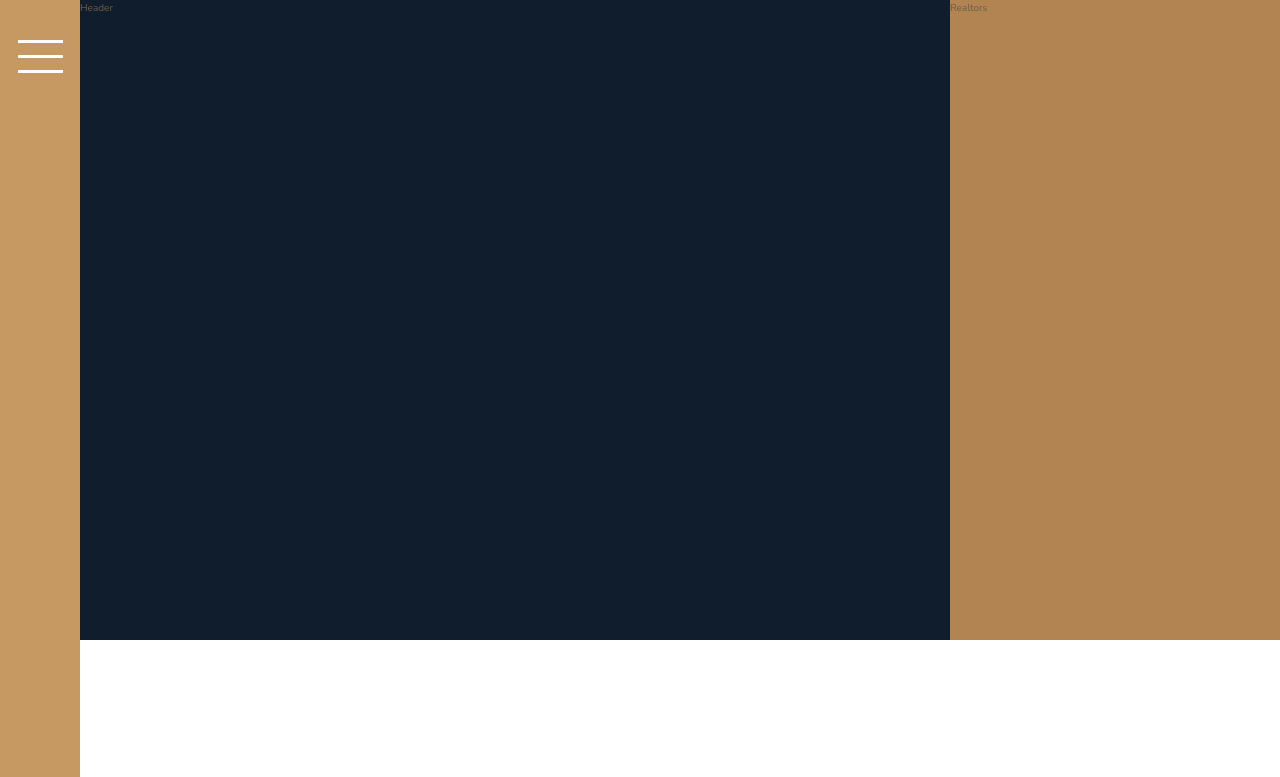
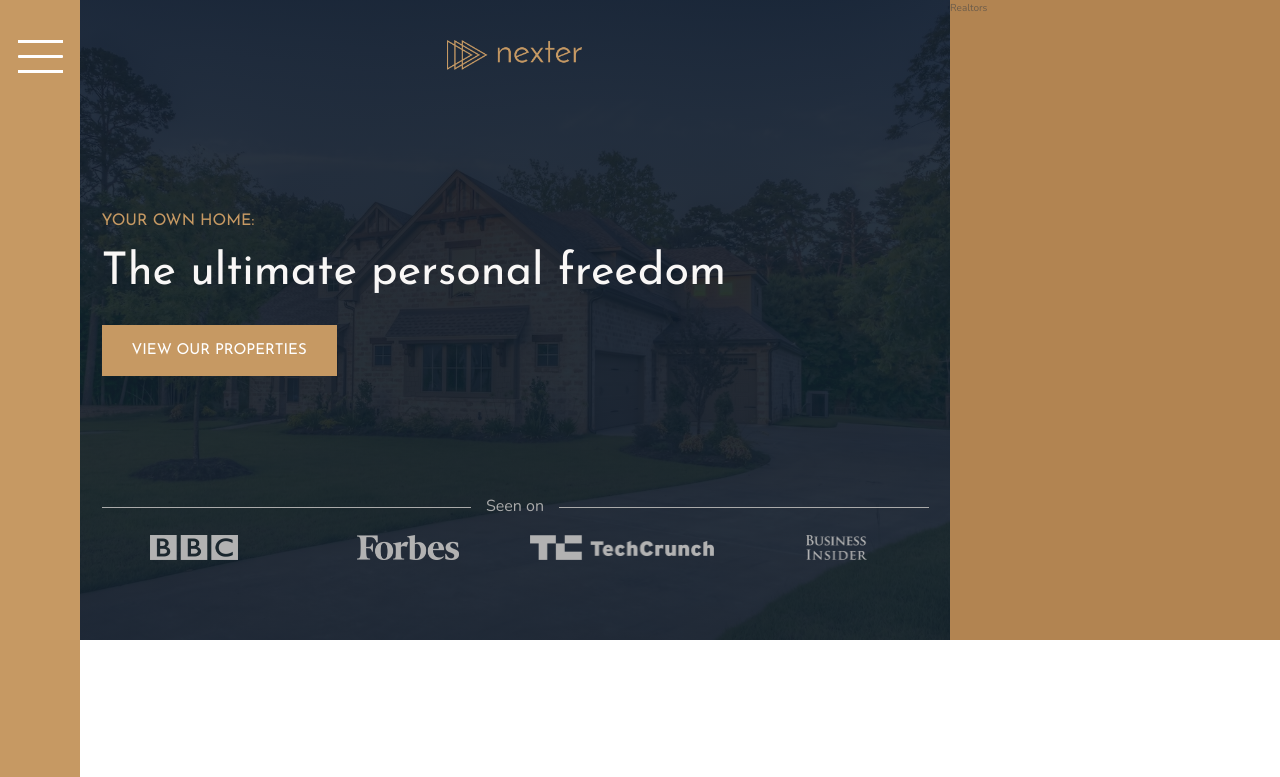
Before and after one commit to UThan/Nexter, a website: page index.html in a window 1280 px wide. Shown: the top 777 px of the page. Drawn offline with nearby package versions, Linux system fonts and the light colour scheme.

Commit message:
implementing header section

```diff
--- a/index.html
+++ b/index.html
@@ -17,7 +17,19 @@
                 <span></span>
             </button>
         </div>
-        <header class="header">Header</header>
+        <header class="header">
+            <img src="img/logo.png" alt="logo image" class="header__logo">
+            <h3 class="heading-3">your own home:</h3>
+            <h1 class="heading-1">The ultimate personal freedom</h1>
+            <button href="#" class="btn header__btn">View our properties</button>
+            <div class="header__seenon-text">Seen on</div>
+            <div class="header__seenon-logos">
+                <img src="img/logo-bbc.png" alt="seenon logo 1">
+                <img src="img/logo-forbes.png" alt="seenon logo 2">
+                <img src="img/logo-techcrunch.png" alt="seenon logo 3">
+                <img src="img/logo-bi.png" alt="seenon logo 4">
+            </div>
+        </header>
         <section class="realtors">Realtors</section>
         <section class="features">
             <div class="feature">
--- a/sass/_base.scss
+++ b/sass/_base.scss
@@ -43,11 +43,6 @@ body{
     grid-template-rows: 80vh min-content 40vw repeat(3, min-content);
 }
 
-.header{
-    background-color: $color-secondary;
-    grid-column: full-st/ col-end 6;
-}
-
 .realtors{
     background-color: $color-primary-dark;
     grid-column: col-st 7 / full-end;
--- a/sass/_header.scss
+++ b/sass/_header.scss
@@ -0,0 +1,53 @@
+.header{
+    background-image: linear-gradient(rgba($color-secondary,0.9),rgba($color-secondary,0.9)) ,url(../img/hero.jpeg);
+    background-size: cover;
+    background-position: center;
+    grid-column: full-st/ col-end 6;
+    display: grid;
+    grid-template-rows: 1fr min-content 6rem 1fr;
+    grid-row-gap: 1.5rem;
+    padding: 8rem;
+    padding-top: 4rem;
+    grid-template-columns: max-content;
+    justify-content: center;
+
+    &__logo{
+        height: 3rem;
+        justify-self: center;
+    }
+
+    &__seenon-text{
+        color: $color-grey-light-2;
+        display: grid;
+        grid-template-columns: 1fr max-content 1fr;
+        align-items: center;
+        grid-column-gap: 1.5rem;
+        font-size: 1.6rem;
+
+        &::before,&::after{
+            content: '';
+            height: 1px;
+            width: 100%;
+            background-color: currentColor;
+        }
+    }
+
+    &__seenon-logos{
+        display: grid;
+        grid-template-columns: repeat(4, 1fr);
+        grid-column-gap: 3rem;
+        justify-items: center;
+        align-items: center;
+
+        img{
+            max-height: 2.5rem;
+            max-width: 100%;
+            filter: brightness(70%);
+        }
+    }
+
+    &__btn{
+        justify-self: start;
+        align-self: start;
+    }
+}
--- a/sass/_typography.scss
+++ b/sass/_typography.scss
@@ -5,6 +5,9 @@
 
 .heading-1{
     @extend %heading;
+    font-size: 4.5rem;
+    color: $color-grey-light-1;
+    line-height: 1;
 }
 
 .heading-2{
```
Also changed, not shown: css/main.css, 1 other file.
